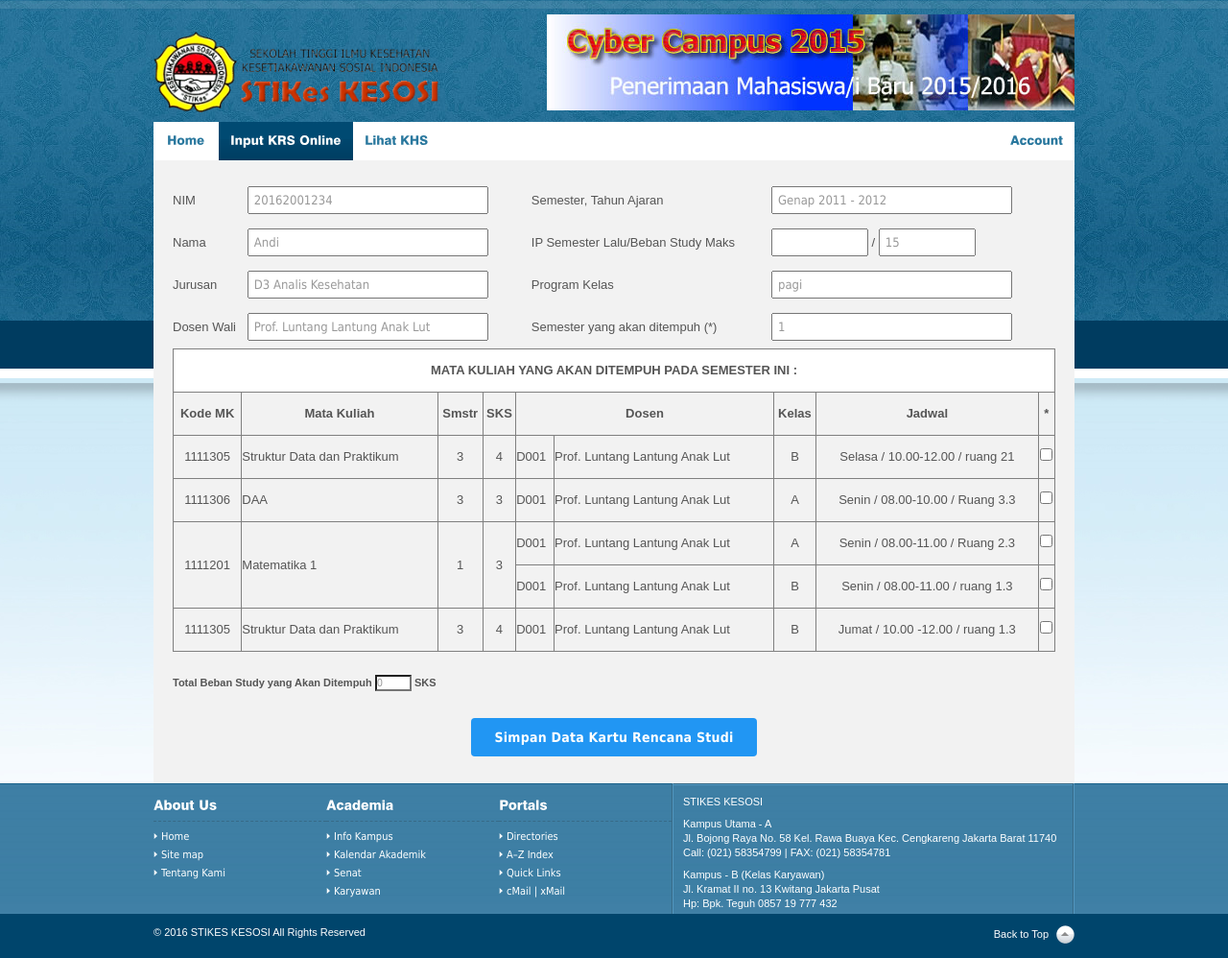
After one commit to aleeas/kesosi_lp, a CodeIgniter app: page /siakad-master/index.php/mahasiswa/krs in a window 1280 px wide. The commit adds this page. Shown: the whole page at 96% size. Run offline with CodeIgniter, Linux system fonts and the light colour scheme; some libraries are stand-ins or nearby versions.

Commit message:
add mahasiswa krs dan khs

```diff
--- /dev/null
+++ b/application/controllers/Mahasiswa.php
@@ -0,0 +1,15 @@
+<?php
+defined('BASEPATH') OR exit('No direct script access allowed');
+
+class Mahasiswa extends CI_Controller {
+
+	public function krs()
+	{
+		$this->load->view('mahasiswa/krs');
+	}
+
+	public function khs()
+	{
+		$this->load->view('mahasiswa/khs');
+	}
+}
--- a/application/views/header/menu-nav-mahasiswa.php
+++ b/application/views/header/menu-nav-mahasiswa.php
@@ -1,8 +1,8 @@
 <div id="nav">
       <ul>
         <li><a href="<?php echo site_url("auth/userpanel");?>" class="<?php if($this->uri->uri_string() == 'auth/userpanel') { echo 'active'; } ?>">Home</a></li>
-        <!-- <li><a href="<?php echo site_url("mahasiswa/krs");?>" class="<?php if($this->uri->uri_string() == 'mahasiswa/krs') { echo 'active'; } ?>">Input KRS Online</a></li>
-        <li><a href="<?php echo site_url("mahasiswa/khs");?>" class="<?php if($this->uri->uri_string() == 'mahasiswa/krs') { echo 'active'; } ?>">Lihat KHS</a></li>   -->
+        <li><a href="<?php echo site_url("mahasiswa/krs");?>" class="<?php if($this->uri->uri_string() == 'mahasiswa/krs') { echo 'active'; } ?>">Input KRS Online</a></li>
+        <li><a href="<?php echo site_url("mahasiswa/khs");?>" class="<?php if($this->uri->uri_string() == 'mahasiswa/khs') { echo 'active'; } ?>">Lihat KHS</a></li>
         <li style="float:right" class="acc-menu">
         	<a href="javascript:;">Account</a>
 			<ul>
--- a/application/views/mahasiswa/dashboard.php
+++ b/application/views/mahasiswa/dashboard.php
@@ -13,8 +13,8 @@
 
             <div class="sub-header-detail">Hai <span class="black-text">Mahasiswa</span>. Saat ini anda sudah terhubung di <em>'Sistem Online STIKES KESOSI' .</em> Anda dapat menggunakan fitur sistem melalui menu di panel bagian atas.  </div>
             <ul class="icon-mhs">
-            	<li><img src="<?php echo base_url("assets/images/icon/icon-krs.png"); ?>"><br><br><a href="" class="btn btn-mhs">KRS ONLINE</a></li>
-            	<li><img src="<?php echo base_url("assets/images/icon/icon-khs.png"); ?>"><br><br><a href="" class="btn btn-mhs">LIHAT KHS</a></li>
+            	<li><img src="<?php echo base_url("assets/images/icon/icon-krs.png"); ?>"><br><br><a href="<?php echo site_url("mahasiswa/krs"); ?>" class="btn btn-mhs">KRS ONLINE</a></li>
+            	<li><img src="<?php echo base_url("assets/images/icon/icon-khs.png"); ?>"><br><br><a href="<?php echo site_url("mahasiswa/khs"); ?>" class="btn btn-mhs">LIHAT KHS</a></li>
             </ul>
         </div>
     </div>
--- /dev/null
+++ b/application/views/mahasiswa/krs.php
@@ -0,0 +1,132 @@
+<?php $this->load->view('part/head') ?>
+<!--wrapper -->
+<div id="outer_wrapper">
+  <div id="wrapper">
+    <!--header -->
+    <?php $this->load->view('header/header-menu') ?>
+    <!--Menu Area -->
+    <?php $this->load->view('header/menu-nav-mahasiswa') ?>
+    <!--content area -->
+    <div id="content">
+		    <div class="wrapper-board">
+            <table border="0" width="100%" cellpadding="7" cellspacing="0" class="table-krs">
+            <tbody>
+            <tr>
+              <td>NIM</td>
+              <td><input name="nim" value="20162001234" type="text" readonly="readonly" size="35" class="input-read-only"></td>
+              <td>Semester, Tahun Ajaran</td>
+              <td><input name="smstr_thn_ajaran" value="Genap 2011 - 2012" type="text" readonly="readonly" size="35" class="input-read-only"></td>
+            </tr>
+            <tr>
+              <td>Nama</td>
+              <td><input name="nama_mhs" value="Andi" type="text" readonly="readonly" size="35" class="input-read-only"></td>
+              <td>IP Semester Lalu/Beban Study Maks</td>
+              <td><input name="ip" value="" type="text" size="10" readonly="readonly" class="input-read-only">
+              / <input name="beban_study" value="15" type="text" size="10" readonly="readonly" class="input-read-only">
+              </td>
+
+            </tr>
+            <tr>
+              <td>Jurusan</td>
+              <td><input name="jurusan" value="D3 Analis Kesehatan" type="text" readonly="readonly" size="35" class="input-read-only"></td>
+
+              <td>Program Kelas</td>
+              <td><input name="program" value="pagi" type="text" readonly="readonly" size="35" class="input-read-only">
+              </td>
+
+            </tr>
+              <tr>
+              <td>Dosen Wali</td>
+              <td>
+              <input name="dosen_wali" value="Prof. Luntang Lantung Anak Lut" type="text" readonly="readonly" size="35" class="input-read-only">
+              </td>
+
+              <td>Semester yang akan ditempuh (*)</td>
+              <td><input name="semester" value="1" type="text" readonly="readonly" size="35" class="input-read-only">
+              </td>
+            </tr>
+            </tbody>
+            </table>
+
+
+            <table border="1" width="100%" class="table-krs" cellpadding="5">
+            <tbody><tr><td colspan="12" align="center" bgcolor="#fff" style="text-transform:uppercase;"><strong>Mata Kuliah yang Akan Ditempuh Pada Semester Ini :</strong></td>
+            </tr>
+            <tr><th align="center">Kode MK</th>
+            <th align="center">Mata Kuliah</th>
+            <th align="center">Smstr</th>
+            <th align="center">SKS</th>
+            <th align="center" colspan="2">Dosen</th>
+            <th align="center">Kelas</th>
+            <th align="center">Jadwal</th>
+            <!-- <th align="center">Quota</th>
+            <th align="center">Peserta</th>
+            <th align="center">Calon Peserta</th> -->
+            <th align="center">*</th>
+            </tr><tr>
+            <td align="center">1111305</td>
+            <td id="nama_1111305">Struktur Data dan Praktikum </td>
+            <td align="center">3</td>
+            <td align="center" id="id1111305">4</td><td id="cell_1111305_B">D001</td><td>Prof. Luntang Lantung Anak Lut</td>
+            <td align="center">B</td>
+            <td align="center" id="jdwl_2">Selasa / 10.00-12.00 / ruang 21</td>
+            <!-- <td align="center">30</td>
+            <td align="center">0</td>
+            <td align="center"><a href="http://localhost/siakad-master/mahasiswa/peserta/2_0&#10;&#9;&#9;&#9;/" title="Daftar Calon Peserta Mata Kuliah Struktur Data dan Praktikum   -  Dosen Prof. Luntang Lantung Anak Lut" rel="example_group" class="link2"> 1</a></td> -->
+            <td align="center">
+            <input type="checkbox" name="chk_1111305_2" value="ON" onchange="javascript:PilihMataKuliah(this);"></td></tr><tr>
+            <td align="center">1111306</td>
+            <td id="nama_1111306">DAA</td>
+            <td align="center">3</td>
+            <td align="center" id="id1111306">3</td><td id="cell_1111306_A">D001</td><td>Prof. Luntang Lantung Anak Lut</td>
+            <td align="center">A</td>
+            <td align="center" id="jdwl_3">Senin / 08.00-10.00 / Ruang 3.3</td>
+            <!-- <td align="center">30</td>
+            <td align="center">0</td>
+            <td align="center"><a href="http://localhost/siakad-master/mahasiswa/peserta/3_0&#10;&#9;&#9;&#9;/" title="Daftar Calon Peserta Mata Kuliah DAA  -  Dosen Prof. Luntang Lantung Anak Lut" rel="example_group" class="link2">  2</a></td> -->
+            <td align="center">
+            <input type="checkbox" name="chk_1111306_3" value="ON" onchange="javascript:PilihMataKuliah(this);"></td></tr><tr>
+            <td align="center" rowspan="2">1111201</td>
+            <td rowspan="2" id="nama_1111201">Matematika 1 </td>
+            <td align="center" rowspan="2">1</td>
+            <td align="center" rowspan="2" id="id1111201">3</td><td id="cell_1111201_A">D001</td><td>Prof. Luntang Lantung Anak Lut</td>
+            <td align="center">A</td>
+            <td align="center" id="jdwl_4">Senin / 08.00-11.00 / Ruang 2.3</td>
+            <!-- <td align="center">50</td>
+            <td align="center">0</td>
+            <td align="center"><a href="http://localhost/siakad-master/mahasiswa/peserta/4_0&#10;&#9;&#9;&#9;/" title="Daftar Calon Peserta Mata Kuliah Matematika 1   -  Dosen Prof. Luntang Lantung Anak Lut" rel="example_group" class="link2">  1</a></td> -->
+            <td align="center">
+            <input type="checkbox" name="chk_1111201_4" value="ON" onchange="javascript:PilihMataKuliah(this);"></td></tr><tr><td id="cell_1111201_B">D001</td><td>Prof. Luntang Lantung Anak Lut</td>
+            <td align="center">B</td>
+            <td align="center" id="jdwl_5">Senin / 08.00-11.00 / ruang 1.3</td>
+            <!-- <td align="center">40</td>
+            <td align="center">0</td>
+            <td align="center"><a href="http://localhost/siakad-master/mahasiswa/peserta/5_0&#10;&#9;&#9;&#9;/" title="Daftar Calon Peserta Mata Kuliah Matematika 1   -  Dosen Prof. Luntang Lantung Anak Lut" rel="example_group" class="link2">  1</a></td> -->
+            <td align="center">
+            <input type="checkbox" name="chk_1111201_5" value="ON" onchange="javascript:PilihMataKuliah(this);"></td></tr><tr>
+            <td align="center">1111305</td>
+            <td id="nama_1111305">Struktur Data dan Praktikum </td>
+            <td align="center">3</td>
+            <td align="center" id="id1111305">4</td><td id="cell_1111305_B">D001</td><td>Prof. Luntang Lantung Anak Lut</td>
+            <td align="center">B</td>
+            <td align="center" id="jdwl_6">Jumat / 10.00 -12.00 / ruang 1.3</td>
+            <!-- <td align="center">25</td>
+            <td align="center">0</td>
+            <td align="center"><a href="http://localhost/siakad-master/mahasiswa/peserta/6_0&#10;&#9;&#9;&#9;/" title="Daftar Calon Peserta Mata Kuliah Struktur Data dan Praktikum   -  Dosen Prof. Luntang Lantung Anak Lut" rel="example_group" class="link2"> 1</a></td> -->
+            <td align="center">
+            <input type="checkbox" name="chk_1111305_6" value="ON" onchange="javascript:PilihMataKuliah(this);"></td></tr> </tbody>
+        </table>
+          <br><br>
+          <p class="left">
+          <strong>Total Beban Study yang Akan Ditempuh </strong>
+          <input id="idJumlahSKS" name="jumlahsks" value="0" type="text" size="2" style="background-color: #fff;" readonly="readonly">
+          <strong>SKS</strong>
+          </p>
+          <br>
+          <p class="text-center"><input name="tombolsimpan" class="btn-kirim-login" type="submit" value="Simpan Data Kartu Rencana Studi"></p>
+        </div>
+    </div>
+   </div>
+   <?php $this->load->view('part/foot') ?>
+</div>
+<?php $this->load->view('part/foot-js') ?>
--- a/assets/css/style.css
+++ b/assets/css/style.css
@@ -2072,3 +2072,17 @@ ul.icon-mhs li img{
 #nav li.acc-menu:hover ul {
 	left:-95px;
 }
+table.table-khs, table.table-krs{
+	border-collapse: collapse;
+    font-size: 13px;
+    line-height: 2;
+}
+
+table.table-krs tr{
+	line-height: 44px;
+}
+
+table.table-krs input{
+	padding: 5px;
+	font-size: 13px;
+}
```
Also changed, not shown: application/views/mahasiswa/khs.php (added, +64 -0 lines).
